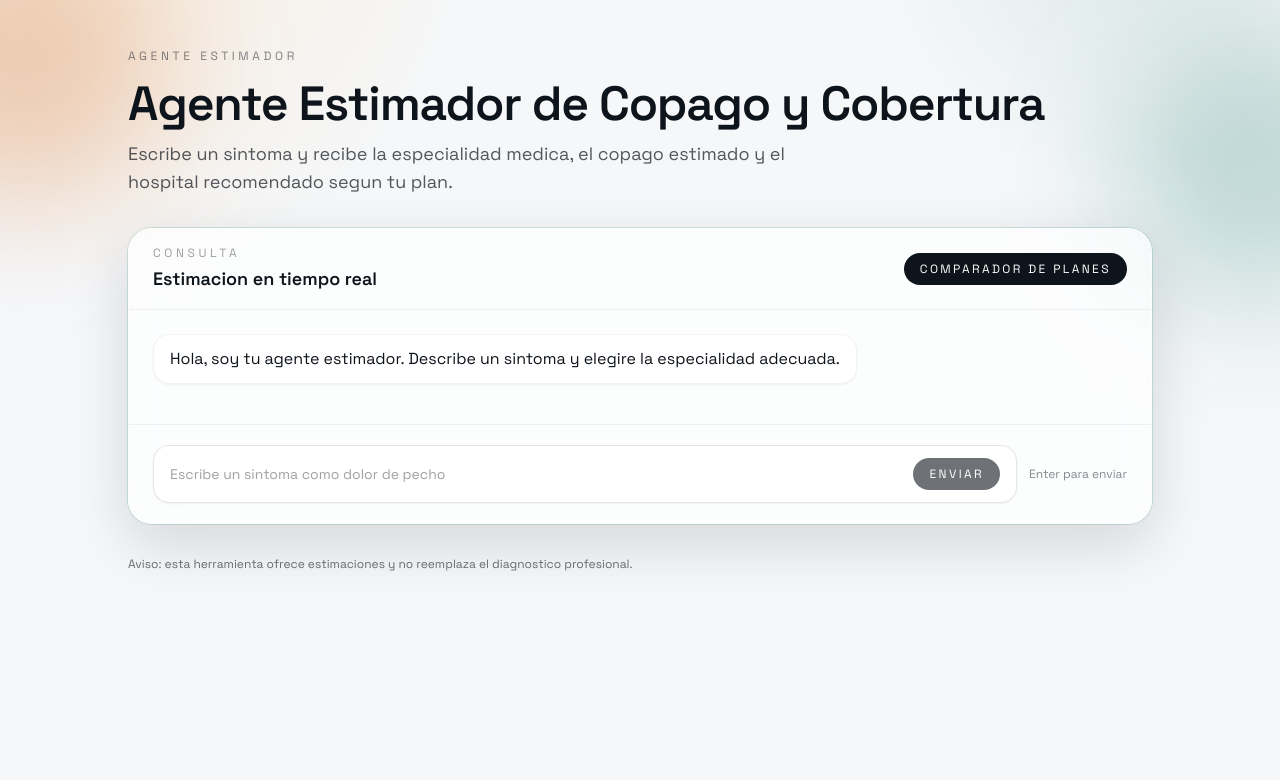
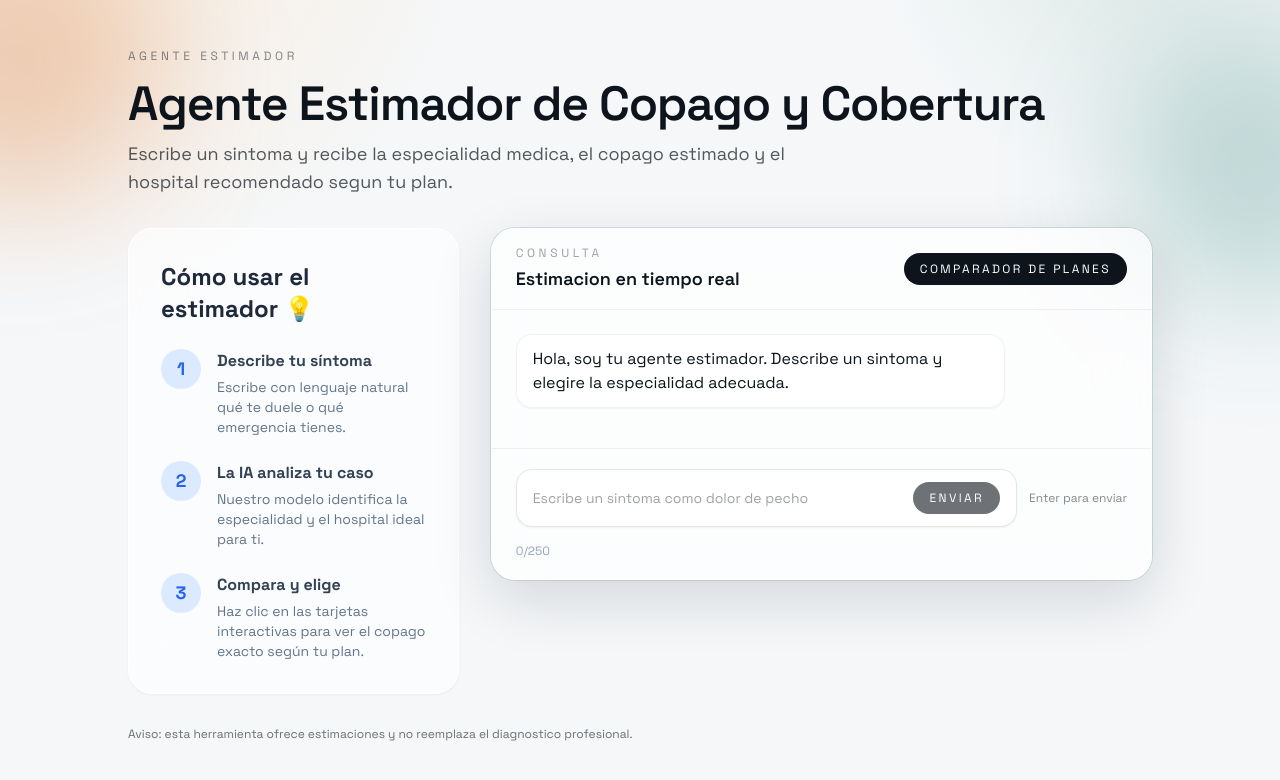
Before and after one commit to Alex-20KD/Estimador_de_Copago_Cobertura, a Next.js app in the folder frontend/: page / in a window 1280 px wide. Shown: the top 780 px of the page. Built offline with nearby package versions, Linux system fonts and the light colour scheme; no server answers.

Commit message:
feat(security): agregar limite de caracteres y blindar prompt contra inyecciones

```diff
--- a/frontend/app/page.js
+++ b/frontend/app/page.js
@@ -28,7 +28,70 @@ export default function HomePage() {
           </div>
         </header>
 
-        <ChatBox />
+        {/* Main layout container with flex for desktop */}
+        <div className="flex flex-col lg:flex-row gap-8 max-w-6xl mx-auto w-full items-start">
+          {/* Left column: Guide */}
+          <div className="w-full lg:w-1/3">
+            <div className="sticky top-8 bg-white/60 backdrop-blur-xl rounded-3xl p-8 border border-white shadow-sm">
+              <h2 className="text-2xl font-extrabold text-slate-800 mb-6">
+                Cómo usar el estimador 💡
+              </h2>
+
+              {/* Steps list */}
+              <div className="flex flex-col gap-6">
+                {/* Step 1 */}
+                <div className="flex gap-4">
+                  <div className="bg-blue-100 text-blue-600 rounded-full w-10 h-10 flex items-center justify-center font-bold text-lg shrink-0">
+                    1
+                  </div>
+                  <div className="flex-1">
+                    <p className="font-bold text-slate-700">
+                      Describe tu síntoma
+                    </p>
+                    <p className="text-sm text-slate-500 mt-1">
+                      Escribe con lenguaje natural qué te duele o qué emergencia tienes.
+                    </p>
+                  </div>
+                </div>
+
+                {/* Step 2 */}
+                <div className="flex gap-4">
+                  <div className="bg-blue-100 text-blue-600 rounded-full w-10 h-10 flex items-center justify-center font-bold text-lg shrink-0">
+                    2
+                  </div>
+                  <div className="flex-1">
+                    <p className="font-bold text-slate-700">
+                      La IA analiza tu caso
+                    </p>
+                    <p className="text-sm text-slate-500 mt-1">
+                      Nuestro modelo identifica la especialidad y el hospital ideal para ti.
+                    </p>
+                  </div>
+                </div>
+
+                {/* Step 3 */}
+                <div className="flex gap-4">
+                  <div className="bg-blue-100 text-blue-600 rounded-full w-10 h-10 flex items-center justify-center font-bold text-lg shrink-0">
+                    3
+                  </div>
+                  <div className="flex-1">
+                    <p className="font-bold text-slate-700">
+                      Compara y elige
+                    </p>
+                    <p className="text-sm text-slate-500 mt-1">
+                      Haz clic en las tarjetas interactivas para ver el copago exacto según tu plan.
+                    </p>
+                  </div>
+                </div>
+              </div>
+            </div>
+          </div>
+
+          {/* Right column: Chat */}
+          <div className="w-full lg:w-2/3">
+            <ChatBox />
+          </div>
+        </div>
 
         <p className="text-xs text-ink/60">
           Aviso: esta herramienta ofrece estimaciones y no reemplaza el
--- a/frontend/components/InputBar.jsx
+++ b/frontend/components/InputBar.jsx
@@ -4,6 +4,8 @@ export default function InputBar({
   onSubmit,
   loading
 }) {
+  const maxLength = 250;
+
   return (
     <form onSubmit={onSubmit} className="flex flex-col gap-4">
       <div className="flex flex-col gap-3 md:flex-row md:items-center">
@@ -15,6 +17,7 @@ export default function InputBar({
             value={value}
             onChange={(event) => onChange(event.target.value)}
             disabled={loading}
+            maxLength={maxLength}
           />
           <button
             type="submit"
@@ -26,6 +29,7 @@ export default function InputBar({
         </div>
         <p className="text-xs text-ink/50">Enter para enviar</p>
       </div>
+      <p className="text-xs text-slate-400">{value.length}/{maxLength}</p>
     </form>
   );
 }
```
Also changed, not shown: 2 other files (tests, documents, lock files or other folders).
